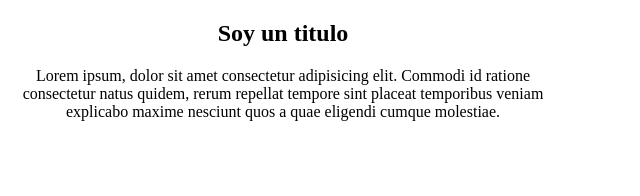
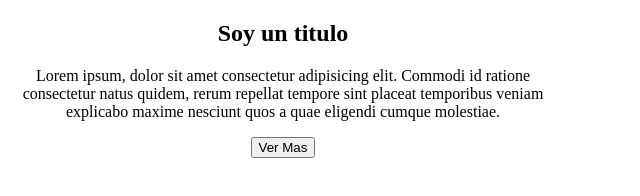
Before and after one commit to FerAngy/primer-repositorio, a plain HTML site: page index.html in a window 1280 px wide. Shown: the whole page, without its empty margins (0-640 px from the left). Drawn offline with Linux system fonts and the light colour scheme.

Commit message:
agrgue un boton

```diff
--- a/index.html
+++ b/index.html
@@ -12,6 +12,7 @@
         <div class="texto-centrado">
             <h2>Soy un titulo</h2>
             <p>Lorem ipsum, dolor sit amet consectetur adipisicing elit. Commodi id ratione consectetur natus quidem, rerum repellat tempore sint placeat temporibus veniam explicabo maxime nesciunt quos a quae eligendi cumque molestiae.</p>
+            <button>Ver Mas</button>
         </div>
     </main>
 </body>
```
